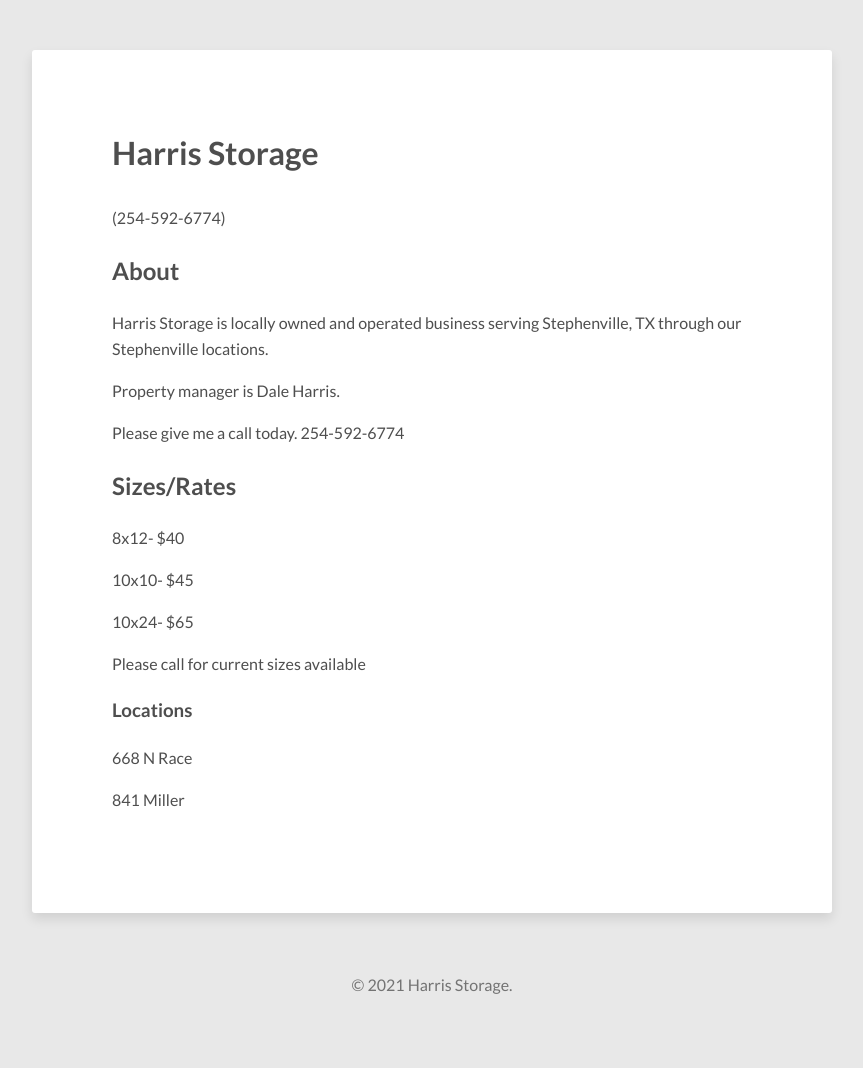
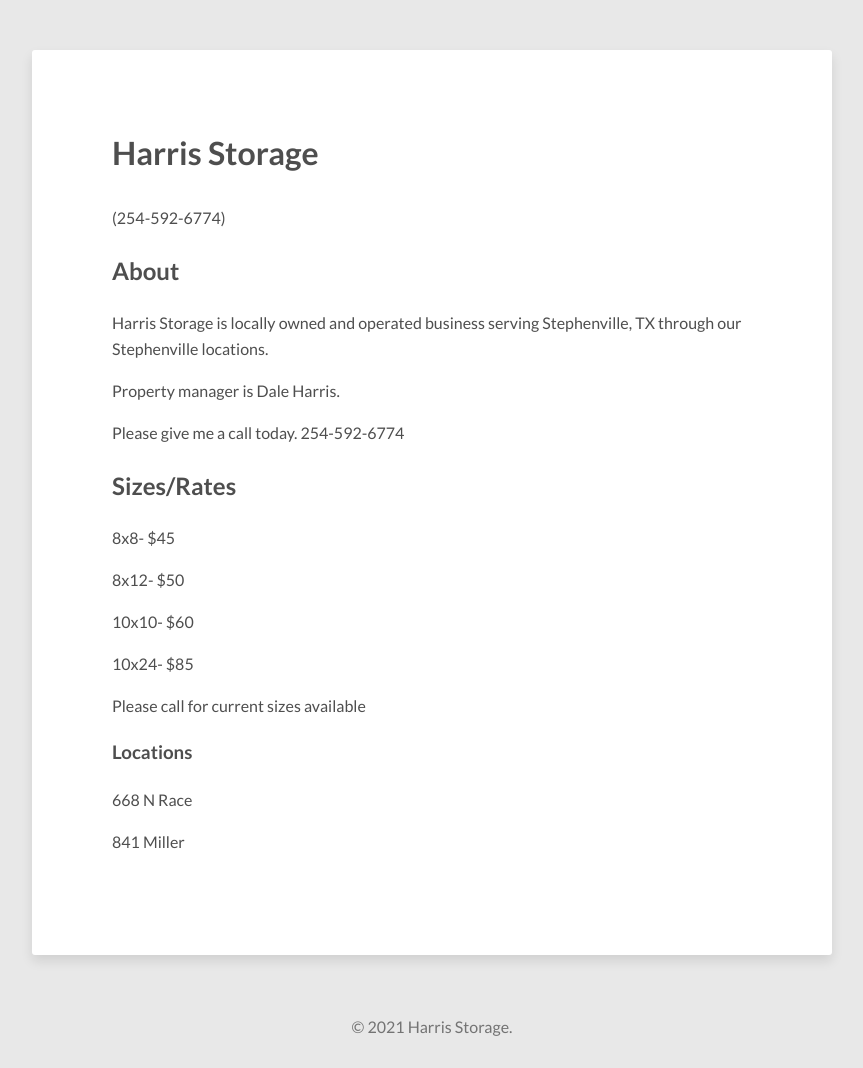
Before and after one commit to Mountainview-WebDesign/harris-storage, a Jekyll site: the page built from index.md, in a window 1280 px wide. Shown: the whole page, without its empty margins (208-1071 px from the left). Built offline with Jekyll 4.4.1, drawn with Linux system fonts in a browser that asks for light colours; nearby versions of some CDN libraries; our own code applies the rules of GitHub Pages for plain Markdown files; before the commit the page ends 1026 px from its top, so only the background shows below that.

Commit message:
Update prices

```diff
--- a/index.md
+++ b/index.md
@@ -17,11 +17,13 @@ Please give me a call today. 254-592-6774
 
 ## Sizes/Rates
 
-8x12- $40
+8x8- $45
 
-10x10- $45
+8x12- $50
 
-10x24- $65
+10x10- $60
+
+10x24- $85
 
 Please call for current sizes available
 
```
